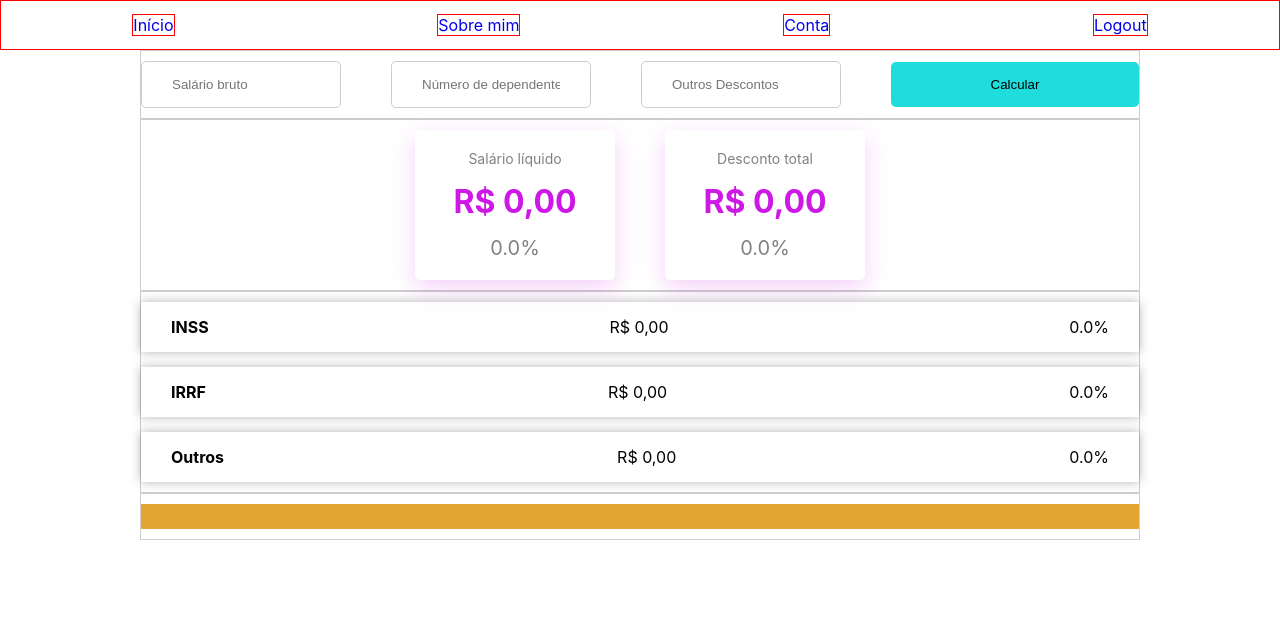
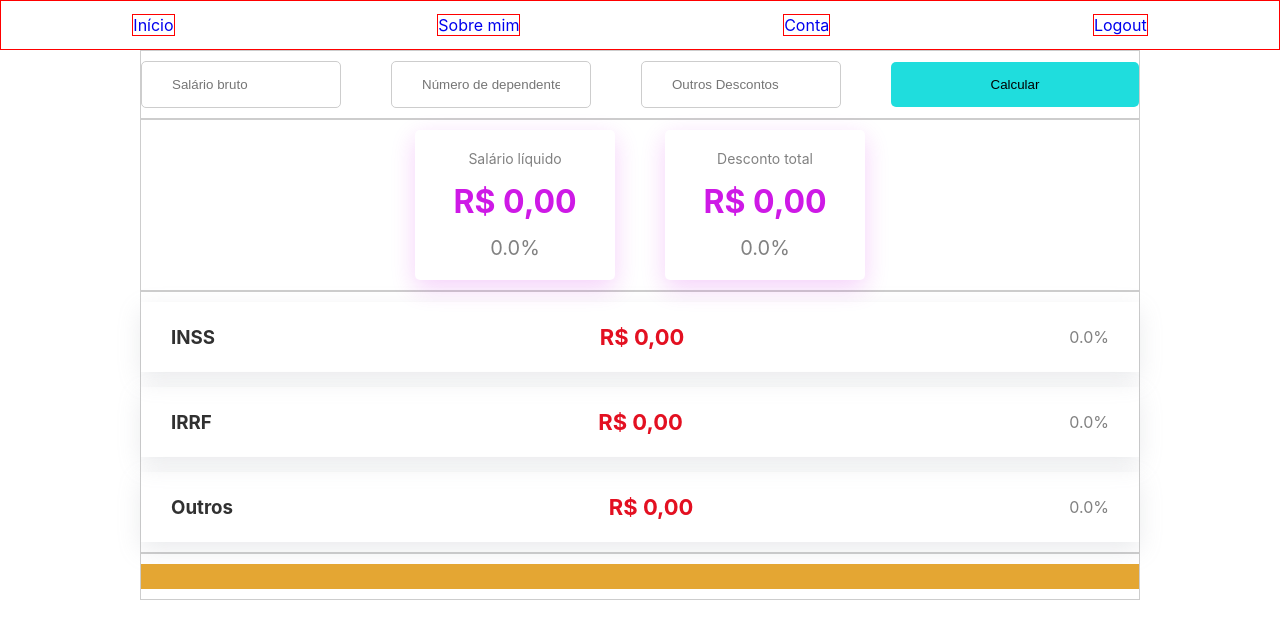
Before and after one commit to railsonrodrigues/react-salary, a React (Create React App) app: page /home in a window 1280 px wide. Shown: the top 628 px of the page. Built offline with nearby package versions, Linux system fonts and the light colour scheme.

Commit message:
add flat cad styled components

```diff
--- a/src/components/FlatCard/FlatCard.jsx
+++ b/src/components/FlatCard/FlatCard.jsx
@@ -1,12 +1,32 @@
 import React from 'react';
-import './styles.css';
+import styled from 'styled-components';
+
+const FlatCardWrapper = styled.div`
+  display: flex;
+  align-items: center;
+  justify-content: space-between;
+  width: 100%;
+  height: 70px;
+  padding: 0 30px;
+  box-shadow: rgba(149, 157, 165, 0.2) 0px 8px 24px;
+`;
+
+const SecondaryText = styled.span`
+  color: ${props => props.discountAmount ? '#e31021' : '#818181' };
+  font-weight: ${props => props.discountAmount ? '700' : '400' };
+  font-size: ${props => props.discountAmount ? '22px' : '16px' }
+`;
+
+const Title = styled.h3`
+  color: #313131;
+`;
 
 export default function FlatCard ({ title, value, percentage }) {
   return (
-    <div className="flatCard">
-      <strong>{ title }</strong>
-      <span>{ value }</span>
-      <span>{ percentage }</span>
-    </div>
+    <FlatCardWrapper>
+      <Title>{ title }</Title>
+      <SecondaryText discountAmount>{ value }</SecondaryText>
+      <SecondaryText>{ percentage }</SecondaryText>
+    </FlatCardWrapper>
   )
 }
--- a/src/components/FlatCard/styles.css
+++ /dev/null
@@ -1,9 +0,0 @@
-.flatCard {
-  width: 100%;
-  padding: 15px 30px;
-  display: flex;
-  flex-direction: row;
-  justify-content: space-between;
-  align-items: center;
-  box-shadow: 0 0 10px 0 rgba(0,0,0,0.3);
-}
--- a/src/pages/Home/Home.jsx
+++ b/src/pages/Home/Home.jsx
@@ -84,7 +84,7 @@ export default function App() {
       <TopMenu pathname={useLocation().pathname} />
       <Form onSubmit={handleSubmitForm} className="container flexContainer row" />
       <div className="container flexContainer row">
-        <Card title="Salário líquido" value={netSalary} percentage={netSalaryPercent} />
+        <Card balance title="Salário líquido" value={netSalary} percentage={netSalaryPercent} />
         <Card title="Desconto total" value={totalDiscount} percentage={totalDiscountPercent} />
       </div>
       <div className="container flexContainer column">
```
